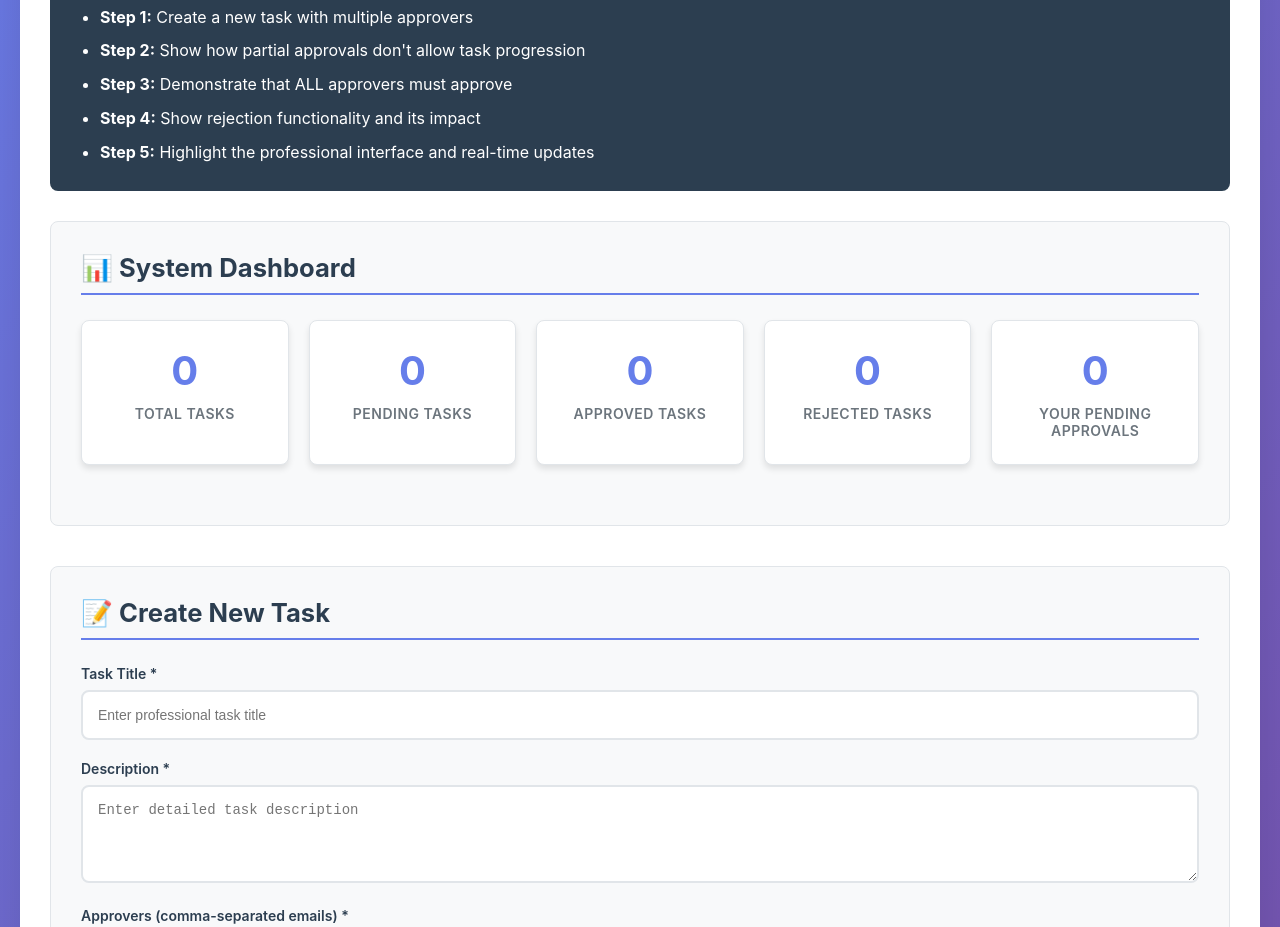
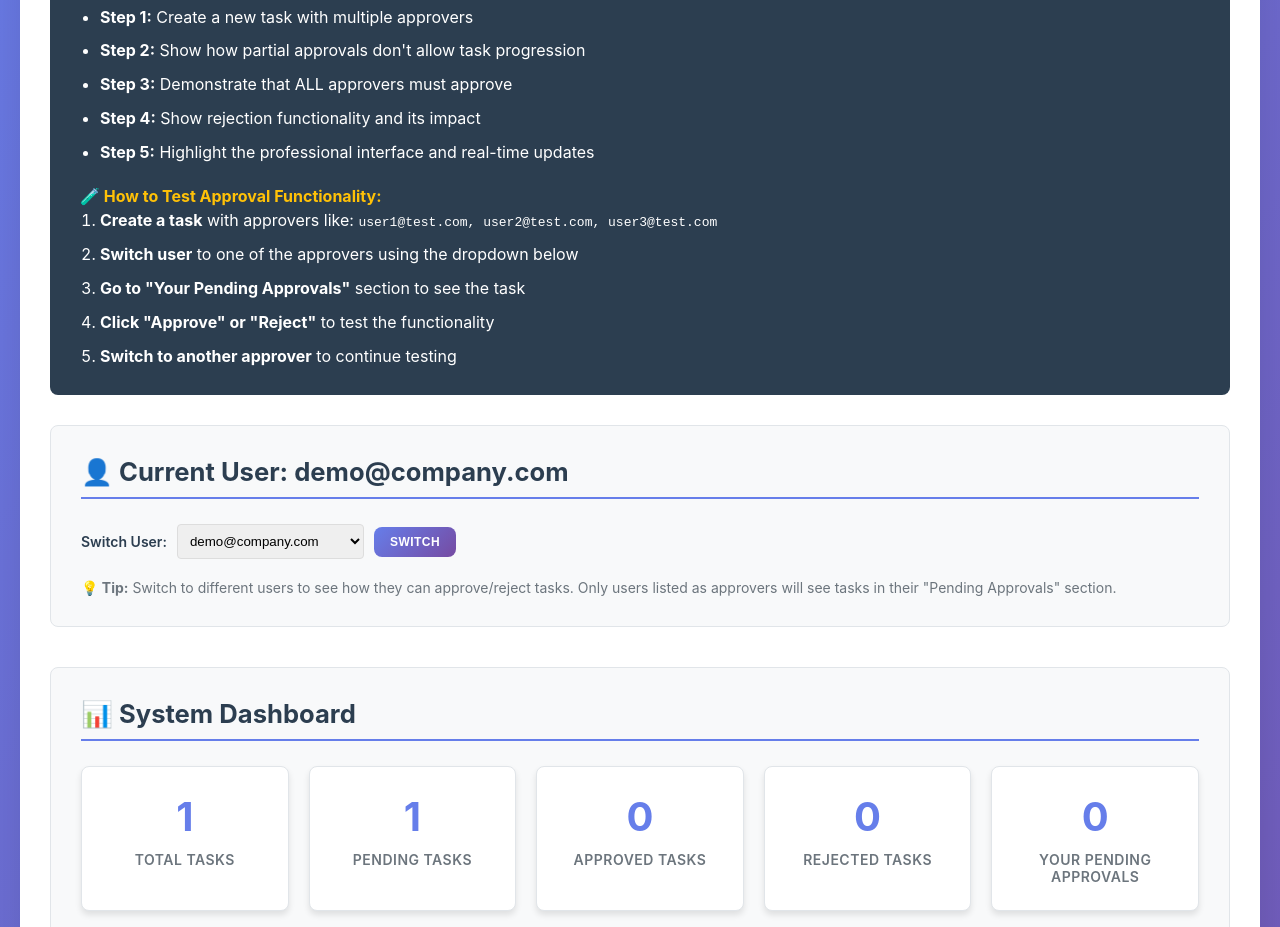
Before and after one commit to kashiee/workflow-approval, a website: page public/index.html in a window 1280 px wide. Shown: the part 450-1377 px from the top of the page. Drawn offline with Linux system fonts and the light colour scheme.

Commit message:
Add user switcher and demo data for easy testing - Professional demo with step-by-step instructions

```diff
--- a/public/index.html
+++ b/public/index.html
@@ -299,6 +299,16 @@
             border-left: 4px solid #ffc107;
         }
 
+        .info-message {
+            background: #d1ecf1;
+            color: #0c5460;
+            padding: 15px 20px;
+            border-radius: 8px;
+            margin: 15px 0;
+            font-weight: 500;
+            border-left: 4px solid #17a2b8;
+        }
+
         .rejection-info {
             background: #f8d7da;
             color: #721c24;
@@ -381,6 +391,36 @@
                     <li><strong>Step 4:</strong> Show rejection functionality and its impact</li>
                     <li><strong>Step 5:</strong> Highlight the professional interface and real-time updates</li>
                 </ul>
+
+                <h4 style="margin-top: 20px; color: #ffc107;">🧪 How to Test Approval Functionality:</h4>
+                <ol style="margin-left: 20px; line-height: 1.8;">
+                    <li><strong>Create a task</strong> with approvers like: <code>user1@test.com, user2@test.com, user3@test.com</code></li>
+                    <li><strong>Switch user</strong> to one of the approvers using the dropdown below</li>
+                    <li><strong>Go to "Your Pending Approvals"</strong> section to see the task</li>
+                    <li><strong>Click "Approve" or "Reject"</strong> to test the functionality</li>
+                    <li><strong>Switch to another approver</strong> to continue testing</li>
+                </ol>
+            </div>
+
+            <!-- User Switcher -->
+            <div class="section">
+                <h2>👤 Current User: <span id="currentUserDisplay">demo@company.com</span></h2>
+                <div style="display: flex; gap: 10px; align-items: center; margin-bottom: 20px;">
+                    <label for="userSwitcher" style="margin: 0;">Switch User:</label>
+                    <select id="userSwitcher" style="padding: 8px; border-radius: 4px; border: 1px solid #ddd;">
+                        <option value="demo@company.com">demo@company.com</option>
+                        <option value="user1@test.com">user1@test.com</option>
+                        <option value="user2@test.com">user2@test.com</option>
+                        <option value="user3@test.com">user3@test.com</option>
+                        <option value="manager@company.com">manager@company.com</option>
+                        <option value="security@company.com">security@company.com</option>
+                    </select>
+                    <button onclick="switchUser()" class="btn" style="padding: 8px 16px; font-size: 12px;">Switch</button>
+                </div>
+                <p style="color: #6c757d; font-size: 14px;">
+                    <strong>💡 Tip:</strong> Switch to different users to see how they can approve/reject tasks.
+                    Only users listed as approvers will see tasks in their "Pending Approvals" section.
+                </p>
             </div>
 
             <!-- Statistics Dashboard -->
@@ -461,6 +501,8 @@
         const taskForm = document.getElementById('taskForm');
         const tasksContainer = document.getElementById('tasksContainer');
         const approvalsContainer = document.getElementById('approvalsContainer');
+        const userSwitcher = document.getElementById('userSwitcher');
+        const currentUserDisplay = document.getElementById('currentUserDisplay');
 
         // Validation functions
         function validateEmail(email) {
@@ -716,7 +758,9 @@
         // Show message function
         function showMessage(message, type) {
             const messageDiv = document.createElement('div');
-            messageDiv.className = type === 'success' ? 'success-message' : type === 'warning' ? 'warning-message' : 'rejection-info';
+            messageDiv.className = type === 'success' ? 'success-message' :
+                                  type === 'warning' ? 'warning-message' :
+                                  type === 'info' ? 'info-message' : 'rejection-info';
             messageDiv.textContent = message;
 
             const content = document.querySelector('.content');
@@ -735,17 +779,17 @@
         renderTasks();
         renderApprovals();
 
-        // Add some demo data for recording
+        // Add demo data for easier testing
         function addDemoData() {
             const demoTask = {
                 id: 'demo-1',
-                title: 'Implement New Feature',
-                description: 'Add user authentication system with multi-factor authentication support',
+                title: 'Implement Security Protocol',
+                description: 'Add multi-factor authentication and encryption to user login system',
                 requester: 'manager@company.com',
-                approvers: ['tech@company.com', 'security@company.com', 'demo@company.com'],
+                approvers: ['security@company.com', 'user1@test.com', 'user2@test.com'],
                 status: 'pending',
                 createdAt: new Date(),
-                approvedBy: ['tech@company.com'],
+                approvedBy: ['security@company.com'],
                 rejectedBy: [],
                 canProceed: false
             };
@@ -758,9 +802,9 @@
                     id: `${demoTask.id}-${approver}`,
                     taskId: demoTask.id,
                     approver: approver,
-                    status: approver === 'tech@company.com' ? 'approved' : 'pending',
+                    status: approver === 'security@company.com' ? 'approved' : 'pending',
                     createdAt: new Date(),
-                    approvedAt: approver === 'tech@company.com' ? new Date() : null,
+                    approvedAt: approver === 'security@company.com' ? new Date() : null,
                     rejectedAt: null,
                     reason: null
                 });
@@ -769,10 +813,26 @@
             updateDashboard();
             renderTasks();
             renderApprovals();
+            showMessage('Demo data loaded! Switch to user1@test.com or user2@test.com to test approvals.', 'info');
         }
 
-        // Uncomment the line below to add demo data for recording
-        // addDemoData();
+        // Add demo data automatically for easier testing
+        addDemoData();
+
+        // User switcher function
+        function switchUser() {
+            const newUser = userSwitcher.value;
+            if (newUser !== currentUser) {
+                currentUser = newUser;
+                currentUserDisplay.textContent = currentUser;
+                updateDashboard();
+                renderTasks();
+                renderApprovals();
+                showMessage(`Switched to user: ${currentUser}`, 'info');
+            } else {
+                showMessage('You are already logged in as this user.', 'warning');
+            }
+        }
     </script>
 </body>
 </html>
```
